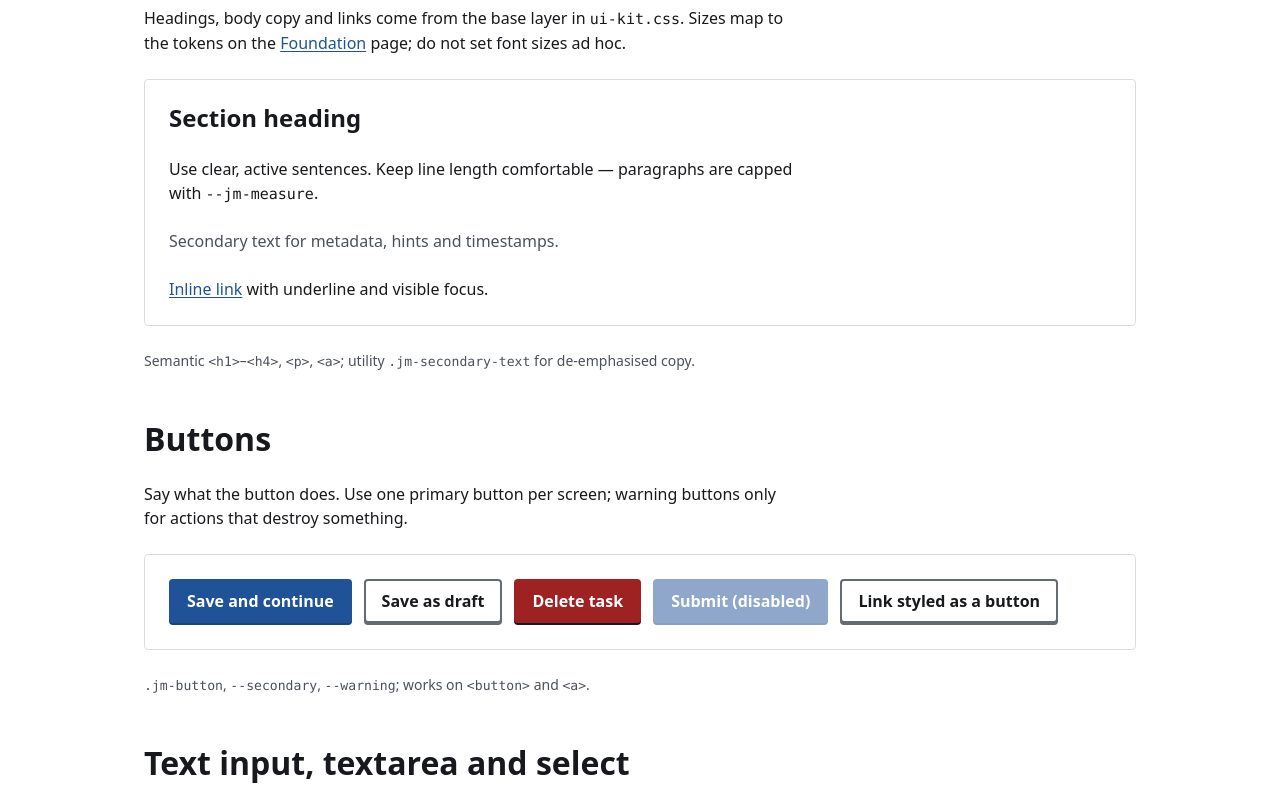
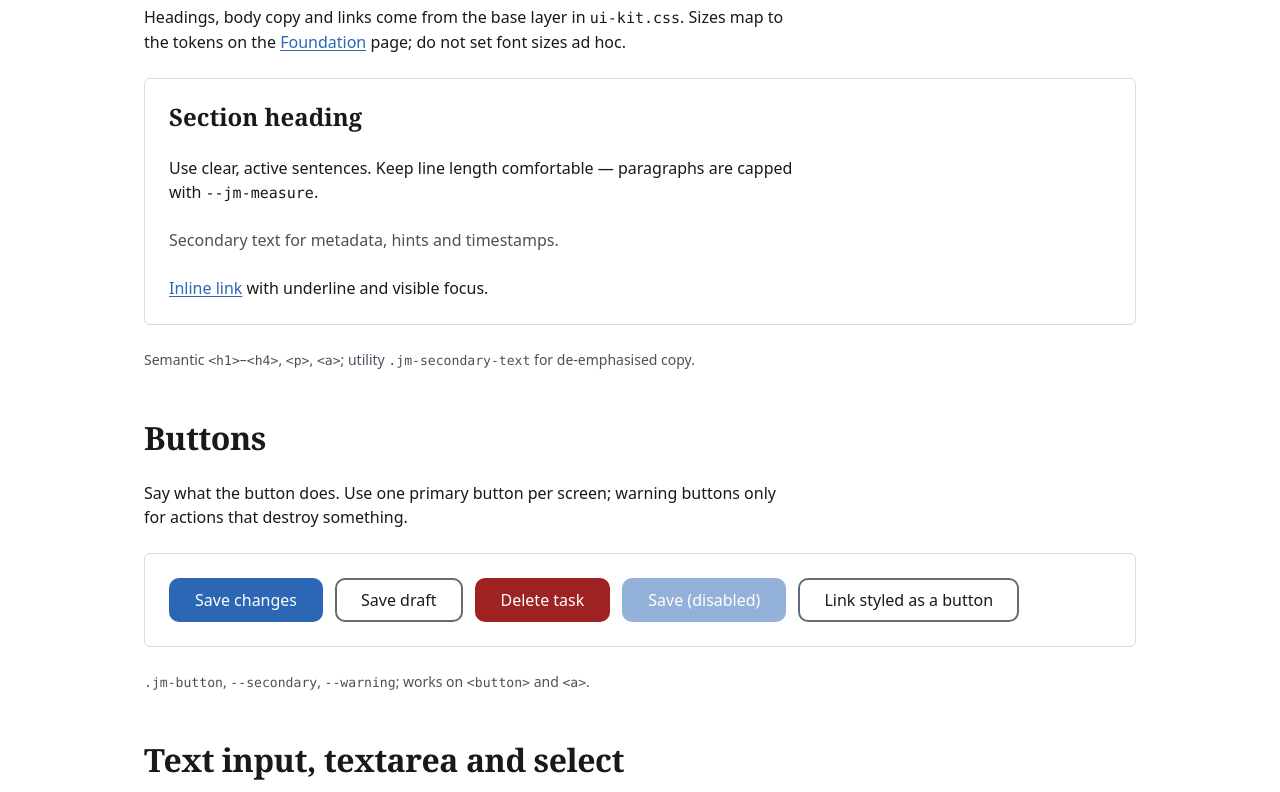
Before and after one commit to J-M-NG/ui-kit, a website: page examples/components.html in a window 1280 px wide. Shown: the part 430-1222 px from the top of the page. Drawn offline with Linux system fonts and the light colour scheme.

Commit message:
ui-kit: reduce GOV.UK feel, add default personality
Serif heading stack, flatter buttons, softer chrome on tags, banners,
tables and error summary; pill header nav and minimal footer; light
accent nudge to blue-500; product-tone example copy; v1.0.1 changelog.

Co-authored-by: Matt N. <J-M-NG@users.noreply.github.com>

```diff
--- a/examples/components.html
+++ b/examples/components.html
@@ -58,10 +58,10 @@
       <h2 id="buttons">Buttons</h2>
       <p>Say what the button does. Use one primary button per screen; warning buttons only for actions that destroy something.</p>
       <div class="example jm-cluster">
-        <button class="jm-button" type="button">Save and continue</button>
-        <button class="jm-button jm-button--secondary" type="button">Save as draft</button>
+        <button class="jm-button" type="button">Save changes</button>
+        <button class="jm-button jm-button--secondary" type="button">Save draft</button>
         <button class="jm-button jm-button--warning" type="button">Delete task</button>
-        <button class="jm-button" type="button" disabled>Submit (disabled)</button>
+        <button class="jm-button" type="button" disabled>Save (disabled)</button>
         <a class="jm-button jm-button--secondary" href="#buttons">Link styled as a button</a>
       </div>
       <p class="example-code"><code>.jm-button</code>, <code>--secondary</code>, <code>--warning</code>; works on <code>&lt;button&gt;</code> and <code>&lt;a&gt;</code>.</p>
@@ -84,7 +84,7 @@
 
         <div class="jm-field jm-field--error">
           <label class="jm-label" for="email">Email address</label>
-          <p class="jm-error-message" id="email-error"><span class="jm-visually-hidden">Error:</span> Enter an email address in the correct format, like name@example.com</p>
+          <p class="jm-error-message" id="email-error"><span class="jm-visually-hidden">Error:</span> Use an email address with an @ and a domain, for example name@example.com</p>
           <input class="jm-input jm-input--error" id="email" name="email" type="email" autocomplete="email" value="name.example.com" aria-describedby="email-error" aria-invalid="true">
         </div>
 
@@ -175,11 +175,11 @@
 
     <section class="jm-stack" aria-labelledby="error-summary">
       <h2 id="error-summary">Error summary</h2>
-      <p>Show at the top of the page after a failed submit. Each link moves focus to the field with the problem. Give it <code>tabindex="-1"</code> and move focus to it when the page loads.</p>
+      <p>Place at the top after validation fails. Each link moves focus to the matching field. Give it <code>tabindex="-1"</code> and move focus there when the page loads.</p>
       <div class="jm-error-summary" role="alert" aria-labelledby="error-summary-title" tabindex="-1">
-        <h3 class="jm-error-summary__title" id="error-summary-title">There is a problem</h3>
+        <h3 class="jm-error-summary__title" id="error-summary-title">Fix these fields</h3>
         <ul>
-          <li><a href="#email">Enter an email address in the correct format, like name@example.com</a></li>
+          <li><a href="#email">Use an email address with an @ and a domain, for example name@example.com</a></li>
           <li><a href="#due-day">Due date must be in the future</a></li>
         </ul>
       </div>
@@ -187,7 +187,7 @@
 
     <section class="jm-stack" aria-labelledby="summary-list">
       <h2 id="summary-list">Summary list</h2>
-      <p>Show a read-only review of answers before submit, with links to change each row.</p>
+      <p>Read-only review rows with links to edit individual values.</p>
       <div class="example">
         <dl class="jm-summary-list">
           <div class="jm-summary-list__row">
--- a/streamlit/config.toml
+++ b/streamlit/config.toml
@@ -8,11 +8,11 @@ chartCategoricalColors = ["#1f5296", "#9a5b00", "#6a3d9a", "#17623a", "#9e2222"]
 
 [theme.light]
 # --jm-colour-accent, --jm-colour-background, --jm-colour-surface, --jm-colour-text, --jm-colour-link
-primaryColor = "#1f5296"
+primaryColor = "#2b67b5"
 backgroundColor = "#ffffff"
 secondaryBackgroundColor = "#f5f6f8"
 textColor = "#17191c"
-linkColor = "#1f5296"
+linkColor = "#2b67b5"
 linkUnderline = false
 
 [theme.light.sidebar]
--- a/ui-kit.css
+++ b/ui-kit.css
@@ -1,5 +1,5 @@
 /*!
- * ui-kit v1.0.0 (tokens, components, dashboard patterns)
+ * ui-kit v1.0.1 (tokens, components, dashboard patterns)
  * https://github.com/J-M-NG/ui-kit
  * MIT licence. See LICENSE.
  *
@@ -94,9 +94,9 @@
     --jm-space-8: 4rem; /* 64px */
     --jm-space-9: 6rem; /* 96px */
 
-    /* Typography: system fonts only (no web fonts in v1). */
+    /* Typography: system body; serif-forward headings (hook can reset to sans). */
     --jm-font-family: system-ui, -apple-system, "Segoe UI", Roboto, "Helvetica Neue", Arial, "Noto Sans", sans-serif;
-    --jm-font-family-heading: var(--jm-font-family); /* hook: optional heading face */
+    --jm-font-family-heading: Georgia, "Iowan Old Style", "Palatino Linotype", Palatino, serif; /* hook: optional heading face */
     --jm-font-family-mono: ui-monospace, "SFMono-Regular", "Cascadia Mono", Menlo, Consolas, "Liberation Mono", monospace;
 
     --jm-font-size-xs: 0.8125rem; /* 13px: captions only, never body text */
@@ -119,9 +119,9 @@
 
     /* Corner radius. --jm-radius-scale is a project hook: 0 gives square corners. */
     --jm-radius-scale: 1;
-    --jm-radius-sm: calc(2px * var(--jm-radius-scale));
-    --jm-radius-md: calc(4px * var(--jm-radius-scale));
-    --jm-radius-lg: calc(8px * var(--jm-radius-scale));
+    --jm-radius-sm: calc(3px * var(--jm-radius-scale));
+    --jm-radius-md: calc(6px * var(--jm-radius-scale));
+    --jm-radius-lg: calc(10px * var(--jm-radius-scale));
     --jm-radius-pill: 999px;
 
     /* Borders. */
@@ -172,16 +172,16 @@
     --jm-colour-border: var(--jm-grey-200); /* decorative dividers only */
     --jm-colour-border-strong: var(--jm-grey-500); /* form controls: 3:1 */
 
-    --jm-colour-accent: var(--jm-blue-600);
-    --jm-colour-accent-hover: var(--jm-blue-700);
+    --jm-colour-accent: var(--jm-blue-500);
+    --jm-colour-accent-hover: var(--jm-blue-600);
     --jm-colour-accent-subtle: var(--jm-blue-50);
     --jm-colour-on-accent: var(--jm-grey-0);
 
-    --jm-colour-link: var(--jm-blue-600);
-    --jm-colour-link-hover: var(--jm-blue-800);
+    --jm-colour-link: var(--jm-blue-500);
+    --jm-colour-link-hover: var(--jm-blue-700);
     --jm-colour-link-visited: var(--jm-purple-600);
 
-    --jm-colour-focus: var(--jm-blue-700);
+    --jm-colour-focus: var(--jm-blue-600);
 
     --jm-colour-success: var(--jm-green-600);
     --jm-colour-success-text: var(--jm-green-700);
@@ -406,8 +406,8 @@
     font-weight: var(--jm-font-weight-bold);
   }
 
-  h1 { font-size: var(--jm-font-size-3xl); }
-  h2 { font-size: var(--jm-font-size-2xl); }
+  h1 { font-size: var(--jm-font-size-3xl); letter-spacing: -0.02em; }
+  h2 { font-size: var(--jm-font-size-2xl); letter-spacing: -0.015em; }
   h3 { font-size: var(--jm-font-size-xl); }
   h4 { font-size: var(--jm-font-size-lg); }
 
@@ -535,15 +535,15 @@
     flex-wrap: wrap;
     align-items: center;
     justify-content: space-between;
-    gap: var(--jm-space-2) var(--jm-space-5);
+    gap: var(--jm-space-3) var(--jm-space-5);
     max-width: 80rem;
     margin-inline: auto;
-    padding: var(--jm-space-3) var(--jm-space-4);
+    padding: var(--jm-space-4) var(--jm-space-4);
   }
 
   .jm-header__name {
     font-family: var(--jm-font-family-heading);
-    font-size: var(--jm-font-size-lg);
+    font-size: var(--jm-font-size-xl);
     font-weight: var(--jm-font-weight-bold);
     color: var(--jm-colour-text);
     text-decoration: none;
@@ -565,24 +565,26 @@
   .jm-header__nav a,
   .jm-header__nav a:visited {
     display: inline-block;
-    padding-block: var(--jm-space-2);
-    border-bottom: 3px solid transparent;
+    padding: var(--jm-space-1) var(--jm-space-3);
+    border-radius: var(--jm-radius-md);
+    color: var(--jm-colour-text-secondary);
+    text-decoration: none;
+  }
+
+  .jm-header__nav a:hover {
+    background: var(--jm-colour-surface);
     color: var(--jm-colour-text);
-    text-decoration: none;
-  }
-
-  .jm-header__nav a:hover {
-    border-bottom-color: var(--jm-colour-border-strong);
   }
 
   .jm-header__nav a[aria-current="page"] {
-    border-bottom-color: var(--jm-colour-accent);
-    font-weight: var(--jm-font-weight-bold);
+    background: var(--jm-colour-accent-subtle);
+    color: var(--jm-colour-accent);
+    font-weight: var(--jm-font-weight-medium);
   }
 
   .jm-footer {
     border-top: var(--jm-border-width) solid var(--jm-colour-border);
-    background: var(--jm-colour-surface);
+    background: transparent;
     color: var(--jm-colour-text-secondary);
     font-size: var(--jm-font-size-sm);
   }
@@ -590,11 +592,11 @@
   .jm-footer__inner {
     display: flex;
     flex-wrap: wrap;
-    justify-content: space-between;
-    gap: var(--jm-space-3) var(--jm-space-5);
+    justify-content: center;
+    gap: var(--jm-space-2) var(--jm-space-4);
     max-width: 80rem;
     margin-inline: auto;
-    padding: var(--jm-space-5) var(--jm-space-4);
+    padding: var(--jm-space-4) var(--jm-space-4) var(--jm-space-6);
   }
 
   /* ---- Buttons ---- */
@@ -604,19 +606,20 @@
     justify-content: center;
     gap: var(--jm-space-2);
     min-height: 2.75rem; /* 44px target */
-    margin: 0 0 2px; /* room for the bottom edge */
-    padding: var(--jm-space-2) var(--jm-space-4);
+    margin: 0;
+    padding: var(--jm-space-2) var(--jm-space-5);
     border: var(--jm-border-width-thick) solid transparent;
-    border-radius: var(--jm-radius-md);
+    border-radius: var(--jm-radius-lg);
     background: var(--jm-colour-accent);
-    box-shadow: 0 2px 0 var(--jm-colour-accent-hover);
+    box-shadow: none;
     color: var(--jm-colour-on-accent);
     font: inherit;
-    font-weight: var(--jm-font-weight-bold);
+    font-weight: var(--jm-font-weight-medium);
     line-height: var(--jm-line-height-tight);
     text-align: center;
     text-decoration: none;
     cursor: pointer;
+    transition: background-color var(--jm-duration-fast), color var(--jm-duration-fast);
   }
 
   .jm-button:visited {
@@ -630,15 +633,14 @@
   }
 
   .jm-button:active {
-    transform: translateY(2px);
-    box-shadow: none;
+    filter: brightness(0.96);
   }
 
   .jm-button--secondary,
   .jm-button--secondary:visited {
     border-color: var(--jm-colour-border-strong);
     background: var(--jm-colour-background);
-    box-shadow: 0 2px 0 var(--jm-colour-border-strong);
+    box-shadow: none;
     color: var(--jm-colour-text);
   }
 
@@ -651,14 +653,13 @@
   .jm-button--warning,
   .jm-button--warning:visited {
     background: var(--jm-colour-error-text);
-    box-shadow: 0 2px 0 var(--jm-colour-text);
+    box-shadow: none;
     color: var(--jm-colour-background);
   }
 
   .jm-button--warning:hover {
-    background: var(--jm-colour-error-text);
+    background: var(--jm-colour-error);
     color: var(--jm-colour-background);
-    text-decoration: underline;
   }
 
   .jm-button:disabled,
@@ -677,8 +678,8 @@
   }
 
   .jm-field--error {
-    padding-left: var(--jm-space-4);
-    border-left: var(--jm-border-width-heavy) solid var(--jm-colour-error);
+    padding-left: var(--jm-space-3);
+    border-left: var(--jm-border-width-thick) solid var(--jm-colour-error);
   }
 
   .jm-label {
@@ -796,14 +797,18 @@
 
   /* ---- Error summary (top of the page after a failed submit) ---- */
   .jm-error-summary {
-    padding: var(--jm-space-5);
-    border: 4px solid var(--jm-colour-error);
-    border-radius: var(--jm-radius-sm);
+    padding: var(--jm-space-4) var(--jm-space-5);
+    border: var(--jm-border-width) solid var(--jm-colour-border);
+    border-left: var(--jm-border-width-heavy) solid var(--jm-colour-error);
+    border-radius: var(--jm-radius-lg);
+    background: var(--jm-colour-error-background);
   }
 
   .jm-error-summary__title {
     margin: 0 0 var(--jm-space-3);
-    font-size: var(--jm-font-size-xl);
+    font-family: var(--jm-font-family-heading);
+    font-size: var(--jm-font-size-lg);
+    font-weight: var(--jm-font-weight-medium);
   }
 
   .jm-error-summary ul {
@@ -821,7 +826,7 @@
     font-weight: var(--jm-font-weight-bold);
   }
 
-  /* ---- Summary list (key and value pairs, "check your answers") ---- */
+  /* ---- Summary list (label and value review rows) ---- */
   .jm-summary-list {
     display: grid;
     grid-template-columns: minmax(8rem, 1fr) 2fr auto;
@@ -870,12 +875,12 @@
   /* ---- Status tag (always a word, never colour alone) ---- */
   .jm-tag {
     display: inline-block;
-    padding: 0.125rem var(--jm-space-2);
-    border-radius: var(--jm-radius-sm);
+    padding: 0.15rem var(--jm-space-3);
+    border-radius: var(--jm-radius-pill);
     background: var(--jm-colour-surface-sunken);
     color: var(--jm-colour-text);
     font-size: var(--jm-font-size-sm);
-    font-weight: var(--jm-font-weight-bold);
+    font-weight: var(--jm-font-weight-medium);
     line-height: 1.4;
     white-space: nowrap;
   }
@@ -888,9 +893,10 @@
   /* ---- Notification banner ---- */
   .jm-banner {
     padding: var(--jm-space-4) var(--jm-space-5);
-    border: var(--jm-border-width-thick) solid var(--jm-colour-info);
-    border-radius: var(--jm-radius-sm);
-    background: var(--jm-colour-info-background);
+    border: var(--jm-border-width) solid var(--jm-colour-border);
+    border-left: var(--jm-border-width-heavy) solid var(--jm-colour-info);
+    border-radius: var(--jm-radius-lg);
+    background: var(--jm-colour-surface);
   }
 
   .jm-banner__title {
@@ -904,7 +910,8 @@
   }
 
   .jm-banner--success {
-    border-color: var(--jm-colour-success);
+    border-color: var(--jm-colour-border);
+    border-left-color: var(--jm-colour-success);
     background: var(--jm-colour-success-background);
   }
 
@@ -942,8 +949,11 @@
   }
 
   .jm-table thead th {
-    border-bottom: var(--jm-border-width-thick) solid var(--jm-colour-border-strong);
-    font-weight: var(--jm-font-weight-bold);
+    border-bottom: var(--jm-border-width) solid var(--jm-colour-border);
+    background: var(--jm-colour-surface);
+    color: var(--jm-colour-text-secondary);
+    font-size: var(--jm-font-size-sm);
+    font-weight: var(--jm-font-weight-medium);
     white-space: nowrap;
   }
 
@@ -1002,7 +1012,8 @@
 
   /* Banner variants. */
   .jm-banner--warning {
-    border-color: var(--jm-colour-warning);
+    border-color: var(--jm-colour-border);
+    border-left-color: var(--jm-colour-warning);
     background: var(--jm-colour-warning-background);
   }
 
@@ -1011,7 +1022,8 @@
   }
 
   .jm-banner--error {
-    border-color: var(--jm-colour-error);
+    border-color: var(--jm-colour-border);
+    border-left-color: var(--jm-colour-error);
     background: var(--jm-colour-error-background);
   }
 
```
Also changed, not shown: index.html (+11 -9 lines), CHANGELOG.md, README.md.
